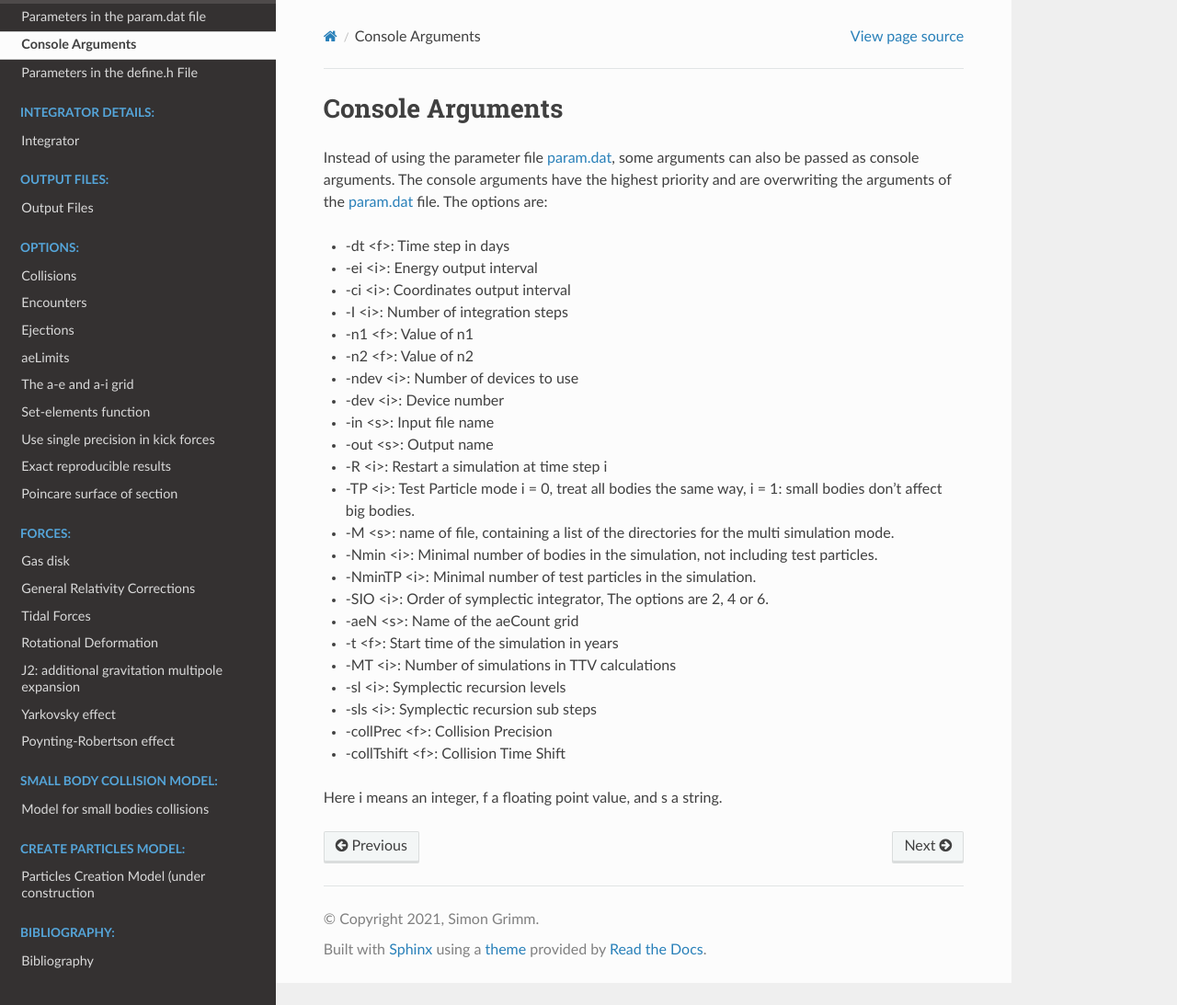
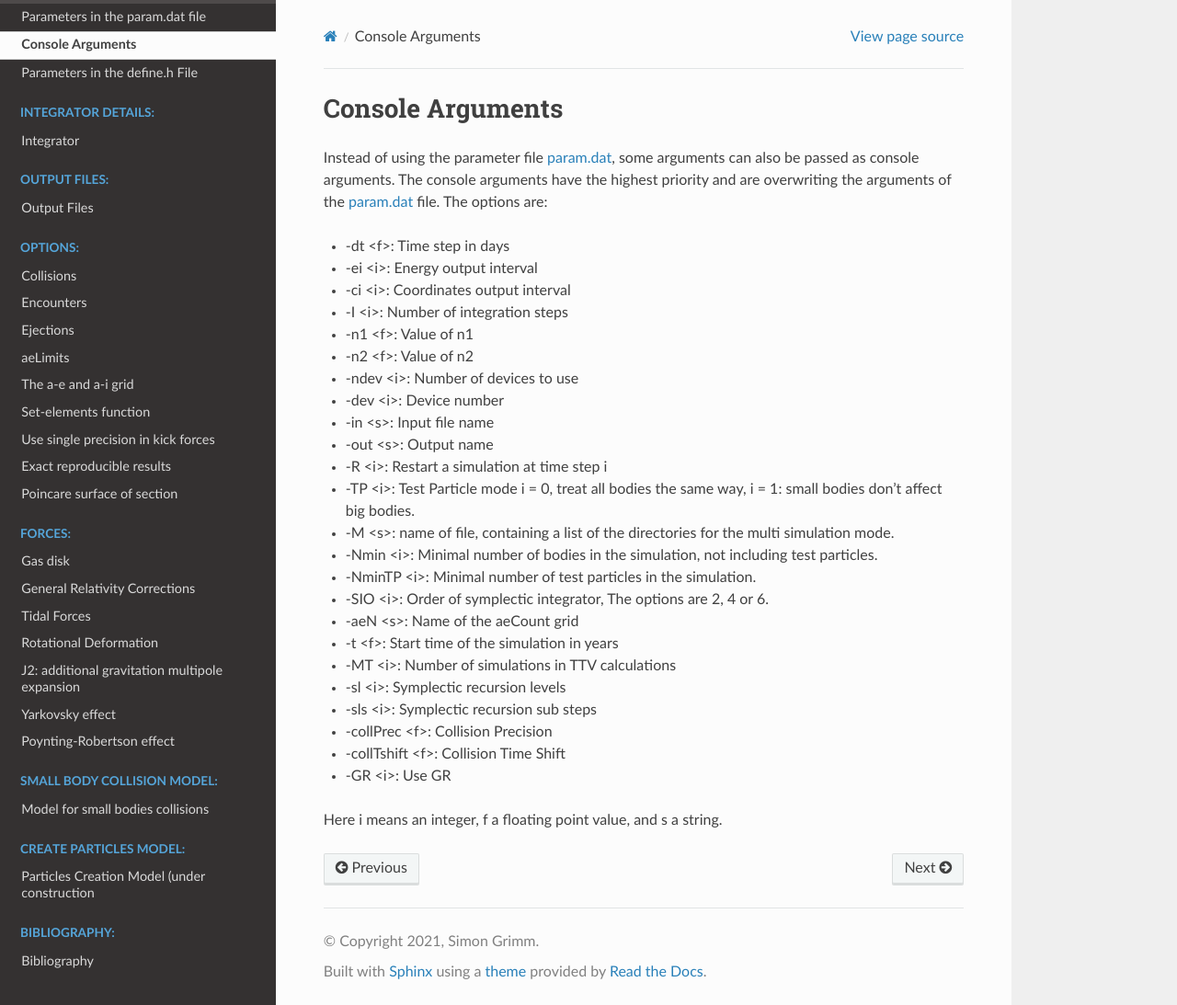
Before and after one commit to vinfreecs/genga, a Sphinx documentation site: the page built from docs/ConsoleArguments.rst, in a window 1280 px wide and 1093 px high. Shown: the whole window at 92% size. Built offline with Sphinx 7.4.7 and the Read the Docs theme 2.0.0, drawn with Linux system fonts in a browser that asks for light colours.

```diff
--- a/docs/ConsoleArguments.rst
+++ b/docs/ConsoleArguments.rst
@@ -29,5 +29,6 @@
 - -sls <i>: Symplectic recursion sub steps
 - -collPrec <f>: Collision Precision
 - -collTshift <f>: Collision Time Shift
+- -GR <i>: Use GR
 
 Here i means an integer, f a floating point value, and s a string.
```
Also changed, not shown: 6 other files.
